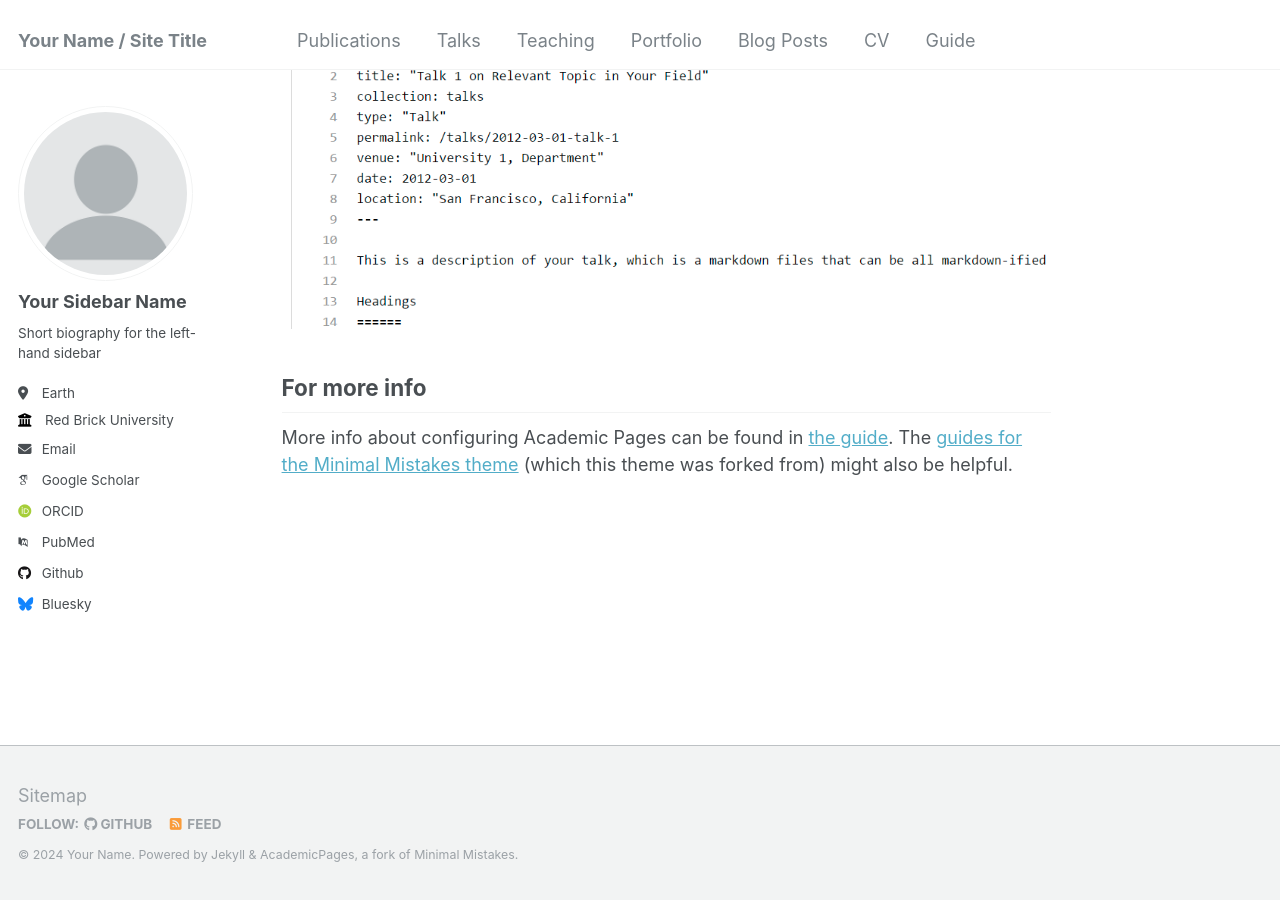
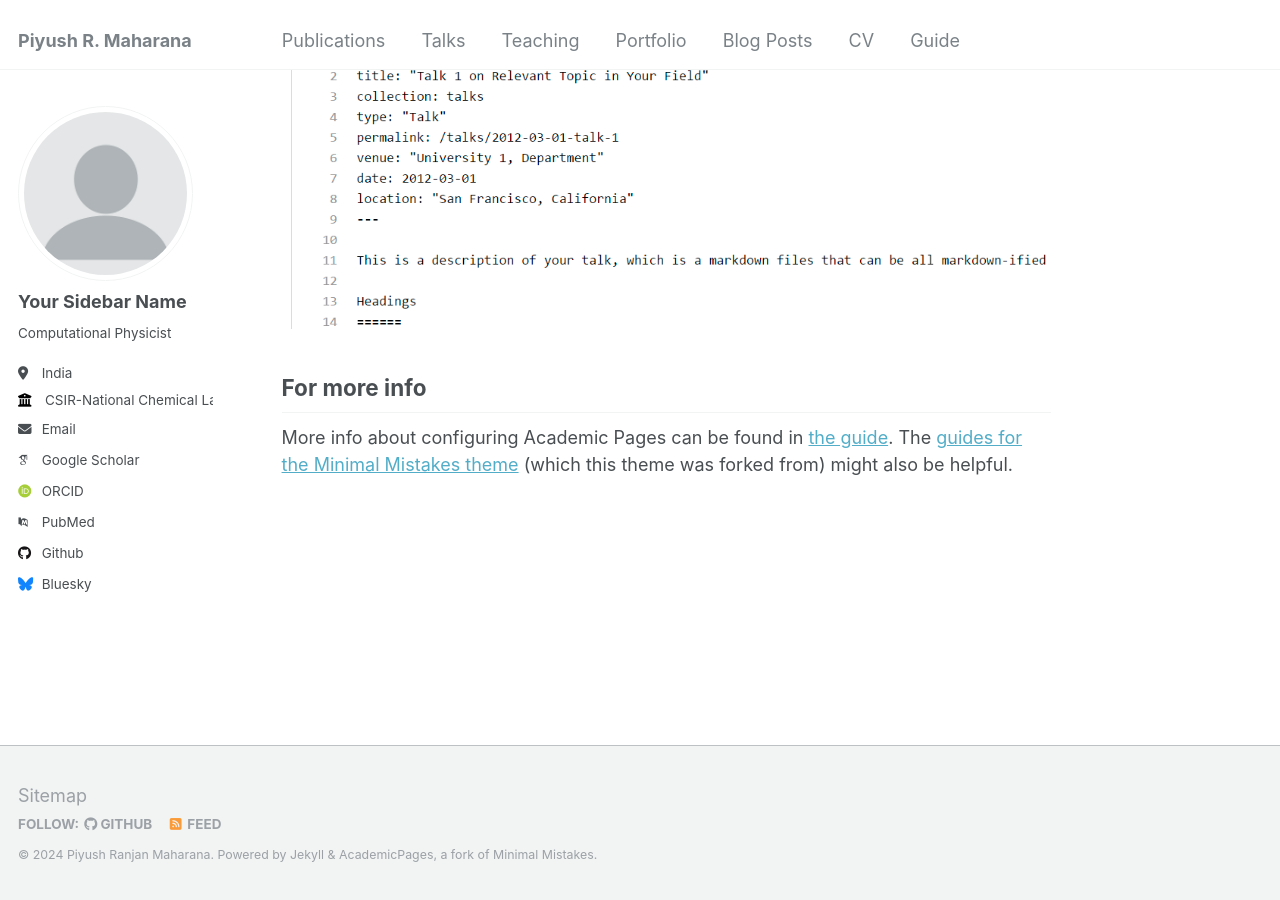
Before and after one commit to catastropiyush/catastropiyush.github.io, a Jekyll site: the page built from _pages/about.md, in a window 1280 px wide and 900 px high, scrolled down 2660 px. Built offline with Jekyll 4.4.1, drawn with Linux system fonts in a browser that asks for light colours; some web fonts are replaced.

Commit message:
Update _config.yml

```diff
--- a/_config.yml
+++ b/_config.yml
@@ -8,9 +8,9 @@
 
 # Basic Site Settings
 locale                   : "en-US"
-title                    : "Your Name / Site Title"
+title                    : "Piyush R. Maharana"
 title_separator          : "-"
-name                     : &name "Your Name"
+name                     : &name "Piyush Ranjan Maharana"
 description              : &description "personal description"
 url                      : https://academicpages.github.io # the base hostname & protocol for your site e.g. "https://mmistakes.github.io"
 baseurl                  : "" # the subpath of your site, e.g. "/blog"
@@ -24,9 +24,9 @@ author:
   avatar           : "profile.png"
   name             : "Your Sidebar Name"
   pronouns         : # example: "she/her"
-  bio              : "Short biography for the left-hand sidebar"
-  location         : "Earth"
-  employer         : "Red Brick University"
+  bio              : "Computational Physicist"
+  location         : "India"
+  employer         : "CSIR-National Chemical Laboratory"
   uri              : # URL
   email            : "none@example.org"
 
```
